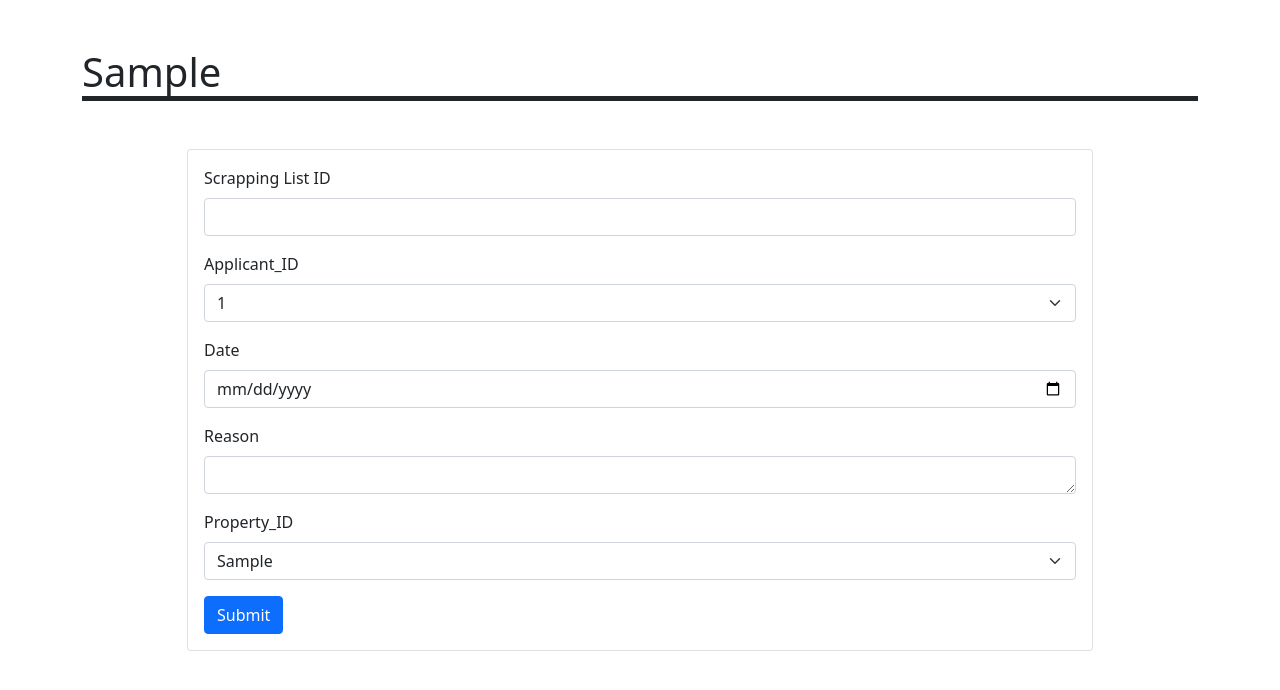
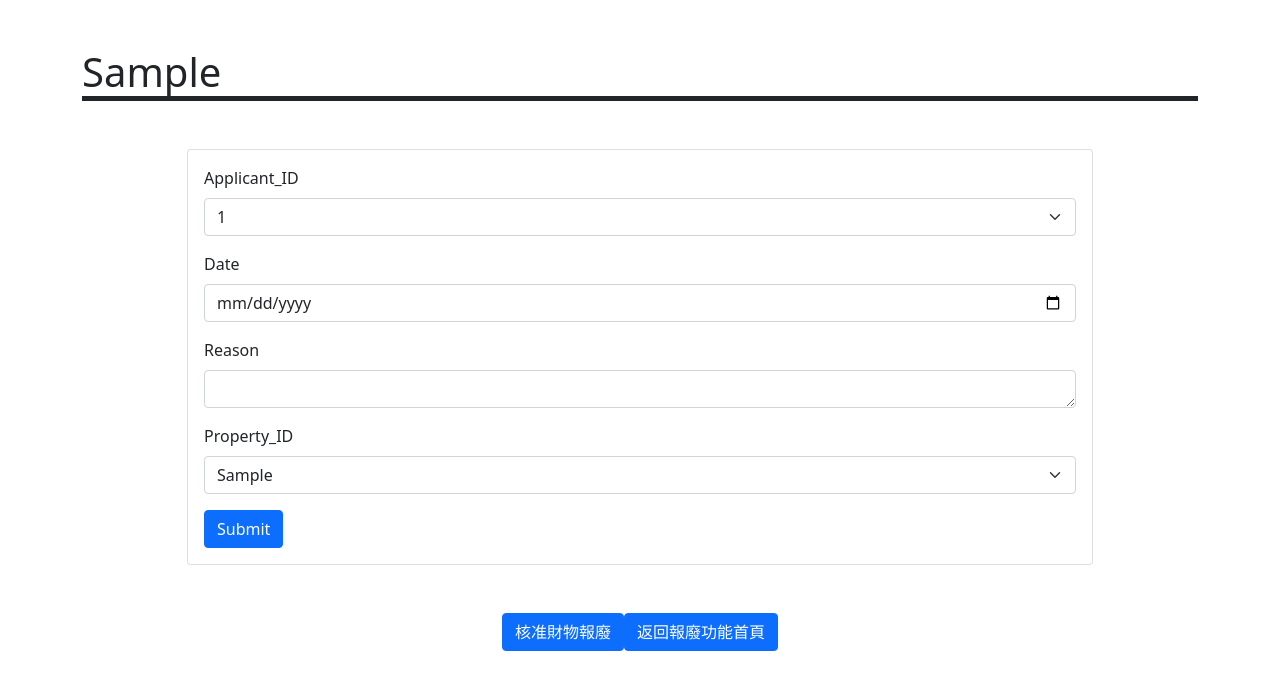
Before and after one commit to theabc50111/DBMS2021_final_dmlab_nccu, a Flask app: template project/templates/scrapping_submit.html in a window 1280 px wide. Shown: the part 56-746 px from the top of the page. Run offline with Flask 3, Linux system fonts and the light colour scheme; the template is opened without the code that fills it: most values are stand-ins (such as "Sample title", 1, 10 or a date in 2020); parts of the project's set-up code (start-up, migrations or seed data) failed here and were passed over; some libraries are stand-ins or nearby versions.

Commit message:
ADD Buttun  in All page 、自動產生ListID

```diff
--- a/project/templates/scrapping_submit.html
+++ b/project/templates/scrapping_submit.html
@@ -17,15 +17,15 @@
             <div class="card ">
                 <div class="card-body">
                     <form method="POST" action="/pp_scrap/Scrapping_submit">
-                        <div class="mb-3">
+                        <!-- <div class="mb-3">
                             <label for="ScrappingList_ID" class="form-label">Scrapping List ID</label>
                             <input type="text" name="ScrappingList_ID" class="form-control" id="ScrappingList_ID">
-                            <!-- <select class="form-select" name="CustomerId"  id="CustomerId" aria-label="Default select example">
+                            <select class="form-select" name="CustomerId"  id="CustomerId" aria-label="Default select example">
                                 {% for id in id_list %}
                                 <option value="{{ id }}">{{ id }}</option>
                                 {% endfor %}
-                            </select> -->
-                        </div>
+                            </select>
+                        </div> -->
                         <div class="mb-3">
                             <label for="Applicant_ID" class="form-label">Applicant_ID</label>
                             <!-- <input type="text" name="FirstName" class="form-control" id="FirstName"> -->
@@ -71,5 +71,31 @@
         </div>
     </div>
 </div>
+<ul class="pagination  justify-content-center mt-5">
+    <li class="page-item">
+      <form action="/pp_scrap/Scrapping_aspect">
+        <button class="btn btn-primary">核准財物報廢</button>
+      </form>
+    </li>
 
+
+
+    <!-- <li class="page-item">
+      <form action="/pp_scrap/Scrapping_submit">
+        <button class="btn btn-primary">提交財物報廢清單</button>
+      </form>
+    </li>
+   -->
+    <li class="page-item"></li>
+      <form action="/pp_scrap/">
+        <button class="btn btn-primary">返回報廢功能首頁</button>
+      </form>
+    </li>
+
+    <!-- <li class="page-item"></li>
+      <form action="/pp_scrap/Scrapping_aspect">
+        <button class="btn btn-primary">查詢個別清單報廢之物品</button>
+      </form>
+    </li> -->
+  </ul>
 {% endblock page_content %}
--- a/project/view/property_scrap.py
+++ b/project/view/property_scrap.py
@@ -41,13 +41,13 @@ def index(): #show scrappinginfo
     query = db.select(table_ScrappingInfo).limit(each_page).offset((page-1)*each_page)
     proxy = connection.execute(query)
     results = proxy.fetchall()
-    print(results[1].keys())
+    print(results[0].keys())
 
 #     # Close connection
     connection.close()
 
     return render_template('scrapping_table.html',
-                           page_header="All Scrapping List",
+                           page_header="所有提交之報廢清單",
                            total_pages=total_pages,
                            outputs=results,
                            page=page)
@@ -68,21 +68,26 @@ def Scrapping_submit():
             id_list_property = [idx[0] for idx in proxy.fetchall()]
 
             if request.form['Applicant_ID']: # 希望至少要填寫名子
-                query = db.insert(table_ScrappingInfo).values(ScrappingList_ID=request.form['ScrappingList_ID'],Applicant_ID=request.form['Applicant_ID'],SubmitDate=request.form['Date'],Reason=request.form['Reason'],PropertyManager_ID=None)
+                query = db.select(table_ScrappingInfo.c.ScrappingList_ID).select_from(table_ScrappingInfo).order_by(table_ScrappingInfo.c.ScrappingList_ID.desc())
+                proxy = connection.execute(query)
+                ScrappingList_ID_GENERATE = 'S'+str(int([idx[0] for idx in proxy.fetchall()][0].split('S')[1])+1)
+
+
+                # query = db.insert(table_ScrappingInfo).values(ScrappingList_ID=request.form['ScrappingList_ID'],Applicant_ID=request.form['Applicant_ID'],SubmitDate=request.form['Date'],Reason=request.form['Reason'],PropertyManager_ID=None)
+                query = db.insert(table_ScrappingInfo).values(ScrappingList_ID=ScrappingList_ID_GENERATE,Applicant_ID=request.form['Applicant_ID'],SubmitDate=request.form['Date'],Reason=request.form['Reason'],PropertyManager_ID=None)
                 proxy = connection.execute(query)
                 # query = db.insert(table_ScrappingInfo).values(ScrappingList_ID=request.form['ScrappingList_ID'],Applicant_ID=request.form['Applicant_ID'],SubmitDate=None,Reason=request.form['Reason'])
                 # proxy = connection.execute(query)
-                query = db.insert(table_ScrappingList).values(ScrappingList_ID=request.form['ScrappingList_ID'],Property_ID=request.form['Property_ID'])
+                query = db.insert(table_ScrappingList).values(ScrappingList_ID=ScrappingList_ID_GENERATE,Property_ID=request.form['Property_ID'])
                 proxy = connection.execute(query)
-                # 無法有Date 輸入
             else:
                 raise Exception
         except:
             return render_template('scrapping_submit.html',
-                                    page_header="edit data",id_list=id_list,id_list_property=id_list_property,status="Failed")
+                                    page_header="提交報廢需求",id_list=id_list,id_list_property=id_list_property,status="Failed")
         else:
             return render_template('scrapping_submit.html',
-                                    page_header="edit data",id_list=id_list,id_list_property=id_list_property,status="Success")
+                                    page_header="提交報廢需求",id_list=id_list,id_list_property=id_list_property,status="Success")
         finally:
             # Close connection
             connection.close()
@@ -101,7 +106,7 @@ def Scrapping_submit():
         connection.close()
 
         return render_template('scrapping_submit.html',
-                                page_header="Submit data",id_list=id_list,id_list_property=id_list_property)
+                                page_header="提交報廢需求",id_list=id_list,id_list_property=id_list_property)
 
 
 @pp_scrap_app.route('/Scrapping_aspect', methods=["GET", "POST"])
```
Also changed, not shown: project/templates/scrapping_aspect.html (+26 -0 lines), project/templates/scrapping_table.html (+29 -0 lines).
